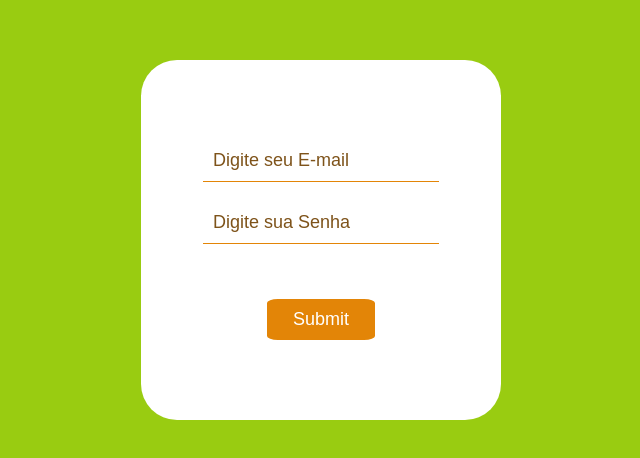
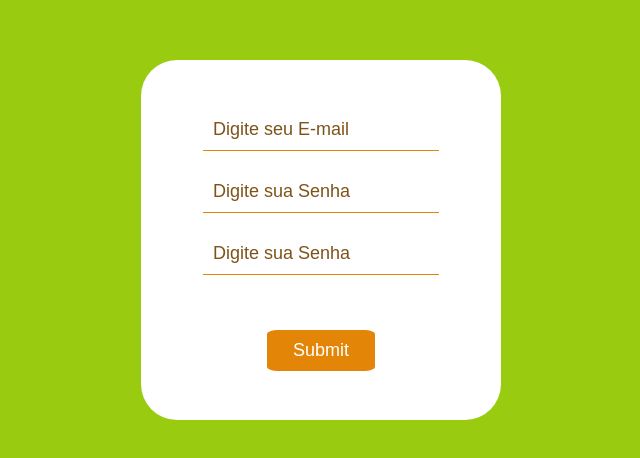
Before and after one commit to thiagosilva7/LoginPadrao, a plain HTML site: page src/index.html in a window 1280 px wide. Shown: the part 160-618 px from the top of the page, without its empty margins (319-959 px from the left). Drawn offline with Linux system fonts and the light colour scheme.

Commit message:
Alteraçoes feitas por Yago

```diff
--- a/src/index.html
+++ b/src/index.html
@@ -14,7 +14,7 @@
     <form>
         <input type="email" class="txt" placeholder="Digite seu E-mail">
         <input type="password" class="txt" placeholder="Digite sua Senha">
-
+        <input type="password" class="txt" placeholder="Digite sua Senha">
         <input type="submit" class="btn">
 
     </form>
```
